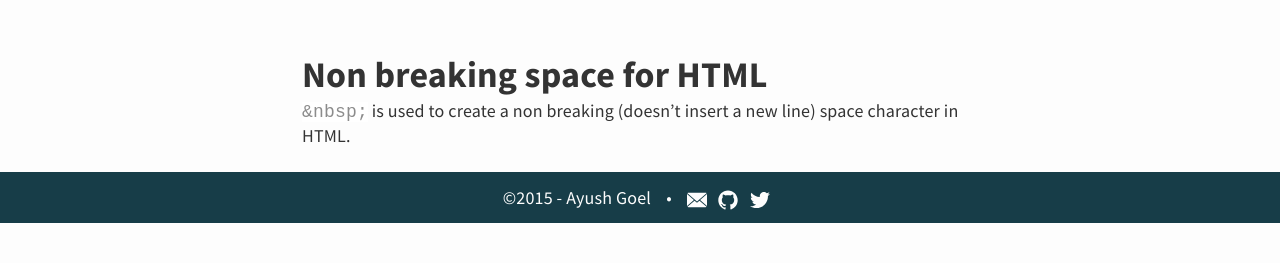
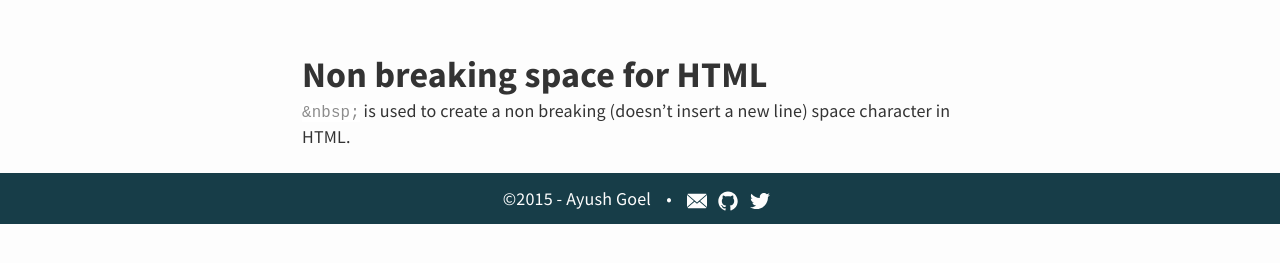
Before and after one commit to ayushgoel/ayushgoel.github.io, a Jekyll site: the page built from _posts/2015-07-09-non-breaking-space-for-HTML.md, in a window 1280 px wide. Shown: the part 260-523 px from the top of the page. Built offline with Jekyll 4.4.1, drawn with Linux system fonts in a browser that asks for light colours.

Commit message:
Add font size for code

```diff
--- a/_sass/typography.scss
+++ b/_sass/typography.scss
@@ -48,6 +48,10 @@ blockquote {
 	}
 }
 
+code {
+  font-size: 0.875em;
+}
+
 /*- Typography for big screen, based on 18px font-size -*/
 
 @media (min-width: 940px) { //Breakpoint set to 940px
```
